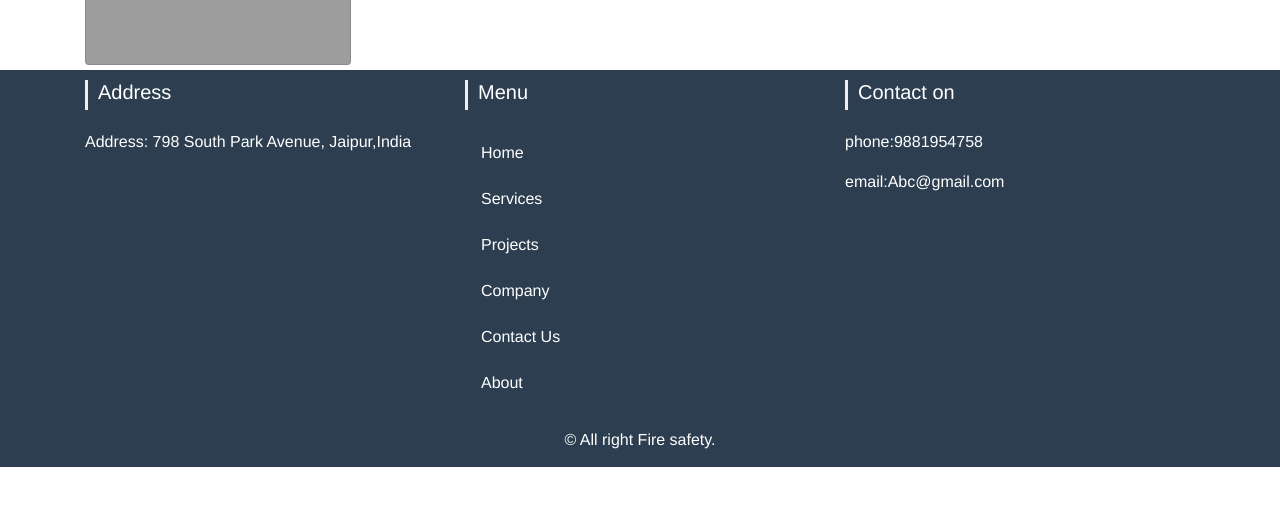
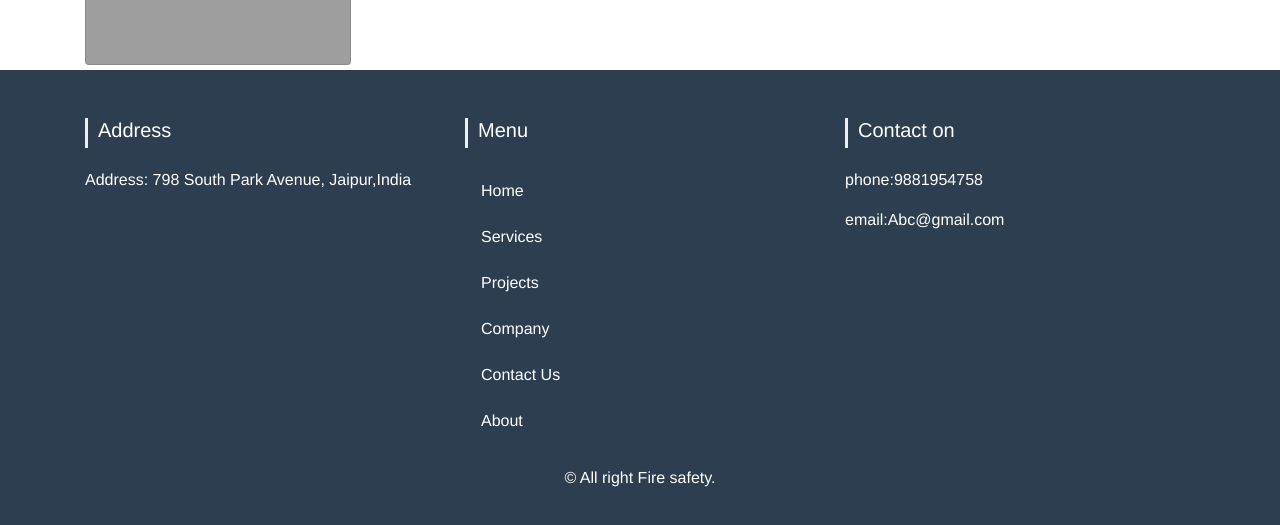
Before and after one commit to sohamtamboli/vns-group-vue, a Vue app: page /projects in a window 1280 px wide. Shown: the part 959-1484 px from the top of the page. Before the commit the page ends 1426 px from the top, so only its background shows below. Built offline with nearby package versions, Linux system fonts and the light colour scheme; grey boxes are pictures that could not be loaded.

Commit message:
update footer

```diff
--- a/src/components/footer.vue
+++ b/src/components/footer.vue
@@ -1,7 +1,7 @@
 <template>
     <div>
         <footer>
-                <section id="footer">
+                <section id="footer" class="p-5">
                     <div class="container">
                         <div class="row text-center text-xs-center text-sm-left text-md-left">
                             <div class="col-xs-12 col-sm-4 col-md-4">
--- a/webpack-stats.json
+++ b/webpack-stats.json
@@ -1 +1 @@
-{"status":"done","publicPath":"http://127.0.0.1:8080/","chunks":{"Error":[{"name":"js/Error.js","publicPath":"http://127.0.0.1:8080/js/Error.js","path":"C:\\Users\\athar\\Documents\\GitHub\\vns-group-vue\\dist\\js\\Error.js"}],"app":[{"name":"bundle.js","publicPath":"http://127.0.0.1:8080/bundle.js","path":"C:\\Users\\athar\\Documents\\GitHub\\vns-group-vue\\dist\\bundle.js"},{"name":"app.f81d9b07bb46808e026a.hot-update.js","publicPath":"http://127.0.0.1:8080/app.f81d9b07bb46808e026a.hot-update.js","path":"C:\\Users\\athar\\Documents\\GitHub\\vns-group-vue\\dist\\app.f81d9b07bb46808e026a.hot-update.js"}],"company":[{"name":"js/company.js","publicPath":"http://127.0.0.1:8080/js/company.js","path":"C:\\Users\\athar\\Documents\\GitHub\\vns-group-vue\\dist\\js\\company.js"}],"contact":[{"name":"js/contact.js","publicPath":"http://127.0.0.1:8080/js/contact.js","path":"C:\\Users\\athar\\Documents\\GitHub\\vns-group-vue\\dist\\js\\contact.js"}],"projects":[{"name":"js/projects.js","publicPath":"http://127.0.0.1:8080/js/projects.js","path":"C:\\Users\\athar\\Documents\\GitHub\\vns-group-vue\\dist\\js\\projects.js"}]}}
+{"status":"done","publicPath":"http://127.0.0.1:8080/","chunks":{"Error":[{"name":"js/Error.js","publicPath":"http://127.0.0.1:8080/js/Error.js","path":"C:\\Users\\athar\\Documents\\GitHub\\vns-group-vue\\dist\\js\\Error.js"}],"app":[{"name":"bundle.js","publicPath":"http://127.0.0.1:8080/bundle.js","path":"C:\\Users\\athar\\Documents\\GitHub\\vns-group-vue\\dist\\bundle.js"},{"name":"app.6b5b1c14dac340615a0e.hot-update.js","publicPath":"http://127.0.0.1:8080/app.6b5b1c14dac340615a0e.hot-update.js","path":"C:\\Users\\athar\\Documents\\GitHub\\vns-group-vue\\dist\\app.6b5b1c14dac340615a0e.hot-update.js"}],"company":[{"name":"js/company.js","publicPath":"http://127.0.0.1:8080/js/company.js","path":"C:\\Users\\athar\\Documents\\GitHub\\vns-group-vue\\dist\\js\\company.js"}],"contact":[{"name":"js/contact.js","publicPath":"http://127.0.0.1:8080/js/contact.js","path":"C:\\Users\\athar\\Documents\\GitHub\\vns-group-vue\\dist\\js\\contact.js"}],"projects":[{"name":"js/projects.js","publicPath":"http://127.0.0.1:8080/js/projects.js","path":"C:\\Users\\athar\\Documents\\GitHub\\vns-group-vue\\dist\\js\\projects.js"}]}}
```
